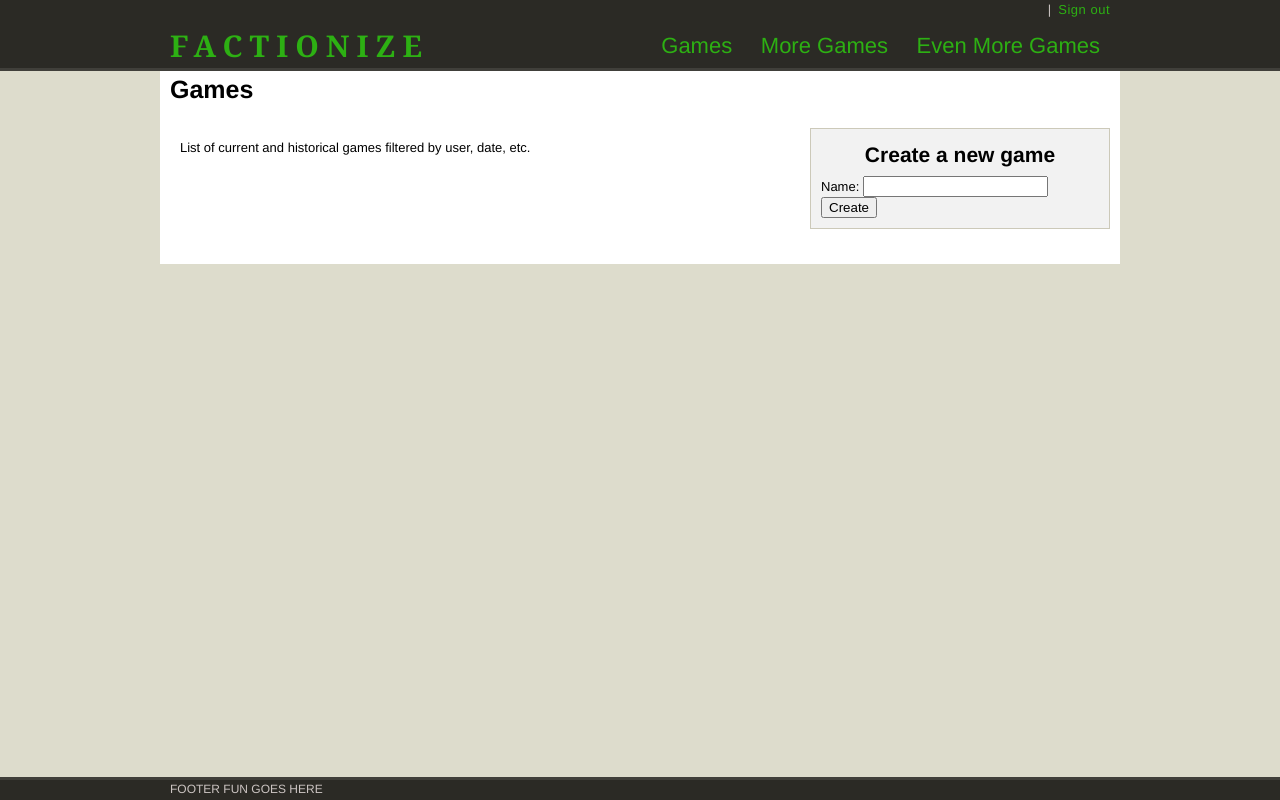
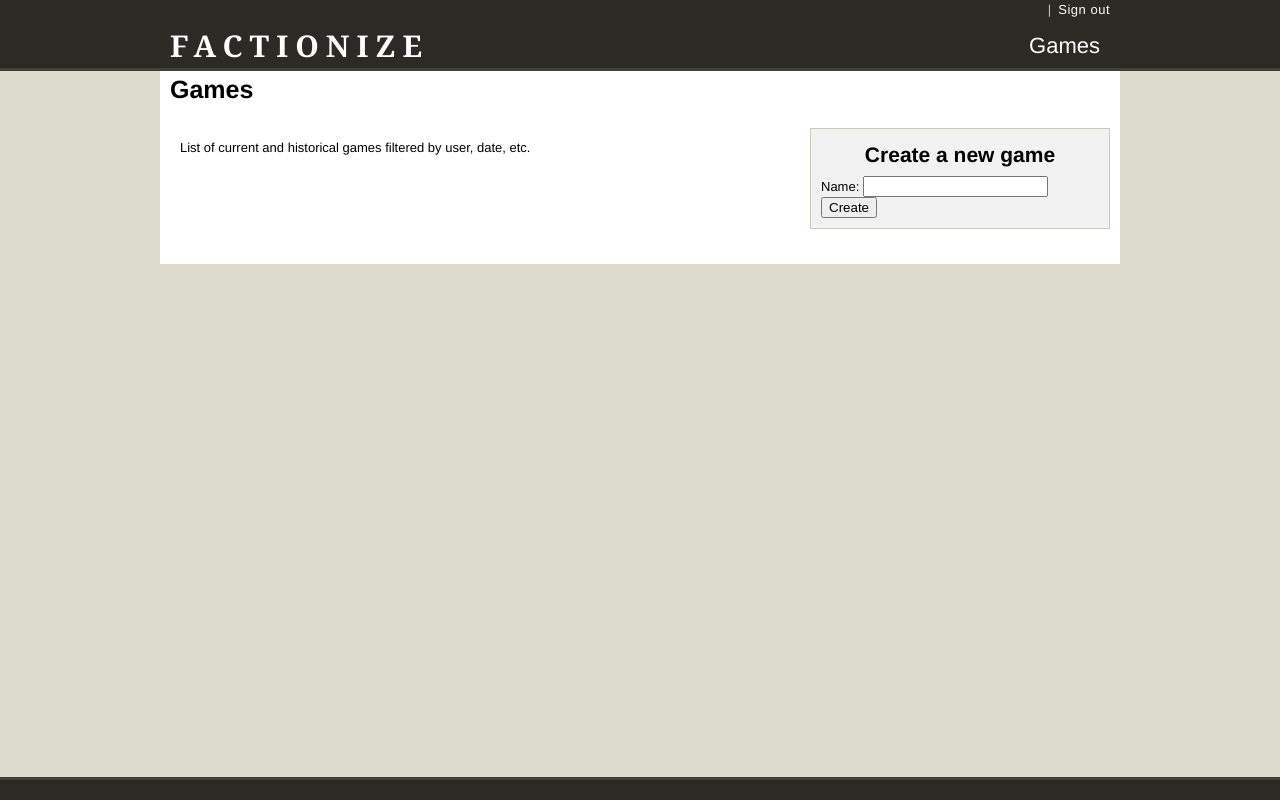
Before and after one commit to pull-requests/factionized, a Django app: template app/templates/game/list.html in a window 1280 px wide. Run offline with Django 3.2, Linux system fonts and the light colour scheme; the template is opened without the code that fills it, so the values that code supplies are empty; some libraries are stand-ins or nearby versions.

Commit message:
changed colors on header. cleaned up footer.

```diff
--- a/app/templates/shared/includes/footer.html
+++ b/app/templates/shared/includes/footer.html
@@ -1,7 +1,7 @@
 <div id="footer">
 	<div class="container_12">
 		<div class="grid_12">
-			FOOTER FUN GOES HERE
+            <!-- Nothing to see here -->
 		</div>
 		<div class="clear"></div>
 	</div>
--- a/app/templates/shared/includes/header.html
+++ b/app/templates/shared/includes/header.html
@@ -14,8 +14,6 @@
 		</div>
 		<div class="grid_8 main-nav">
 			<a href="/games">Games</a>
-			<a href="/games">More Games</a>
-			<a href="/games">Even More Games</a>
 		</div>
 	</div>
 	<div class="clear"></div>
--- a/media/css/main.css
+++ b/media/css/main.css
@@ -189,12 +189,10 @@ a:visited {
 	clear:both;
 }
 #header a{
-	/*color:#40FC1C;*/
-    color:#2DB013;
+    color:#FFFFFF;
 }
 #header a:hover{
-	/*color:#2DB013;*/
-    color:#40FC1C;
+    color:#008CD2;
 }
 #header a#masthead{
 	font-size:30px;
@@ -241,7 +239,7 @@ a:visited {
 }
 #games-list ul li{
     font-size:15px;
-    margin:0 0 3px;
+    margin:0x;
     padding:0 7px;
     border-bottom:1px solid #CCC9B9;
 }
```
